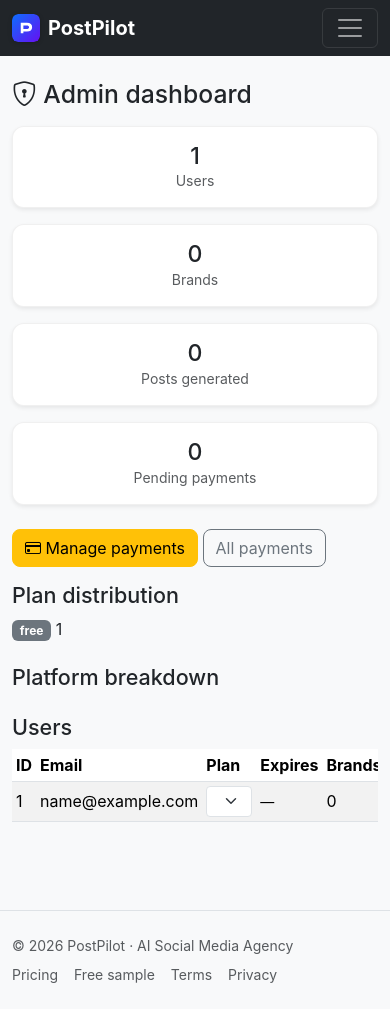
After one commit to byamukamachris687-stack/Postpilot, a Flask app: page /admin in a window 390 px wide. The commit adds this page. Run offline with Flask 3, Linux system fonts and the light colour scheme; the visitor is signed in with stand-in values (Sample User, id 1); data comes from the database, SQL or seed files in the repository; data that the repository does not hold is empty.

Commit message:
Mobile money payments: Airtel/MTN, 14d $2 / 1mo $5 / 2mo $10, admin verification, plan expiry

```diff
--- a/app.py
+++ b/app.py
@@ -31,7 +31,10 @@ def current_user():
     uid = session.get("user_id")
     if not uid:
         return None
-    return db.get_user_by_id(uid)
+    u = db.get_user_by_id(uid)
+    if u:
+        u = db.ensure_plan_active(u)
+    return u
 
 
 def login_required(f):
@@ -41,6 +44,26 @@ def login_required(f):
         if not session.get("user_id"):
             flash("Please log in to continue.", "warning")
             return redirect(url_for("login", next=request.path))
+        return f(*a, **kw)
+    return wrapper
+
+
+def is_admin(user):
+    if not user:
+        return False
+    if user.get("is_admin"):
+        return True
+    return user.get("email", "").lower() in config.ADMIN_EMAILS
+
+
+def admin_required(f):
+    from functools import wraps
+    @wraps(f)
+    def wrapper(*a, **kw):
+        u = current_user()
+        if not u or not is_admin(u):
+            flash("Admin access required.", "danger")
+            return redirect(url_for("index"))
         return f(*a, **kw)
     return wrapper
 
@@ -58,7 +81,7 @@ def posts_remaining(user):
 
 @app.context_processor
 def inject_globals():
-    return {"user": current_user(), "plans": config.PLANS}
+    return {"user": current_user(), "plans": config.PLANS, "config": config}
 
 
 # ---------- public pages ----------
@@ -323,9 +346,9 @@ def billing_checkout():
     if plan not in config.PLANS or plan == "free":
         flash("Invalid plan.", "danger")
         return redirect(url_for("pricing"))
+    # Stripe path (optional, if configured)
     user = current_user()
     price_id = PRICE_IDS.get(plan, "")
-    # Prefer real Stripe Checkout if configured
     if config.STRIPE_SECRET_KEY and price_id:
         try:
             from services.stripe import create_checkout_session
@@ -339,14 +362,41 @@ def billing_checkout():
         except Exception as e:
             flash(f"Checkout error: {e}", "danger")
             return redirect(url_for("pricing"))
-    # Fallback to legacy Payment Link
-    link = config.STRIPE_PAYMENT_LINK
-    if link:
-        sep = "&" if "?" in link else "?"
-        url = f"{link}{sep}client_reference_id={user['id']}&prefilled_email={user['email']}"
-        return redirect(url)
-    flash("Payments not configured yet. Set STRIPE_SECRET_KEY + STRIPE_PRICE_* (or STRIPE_PAYMENT_LINK) in env.", "warning")
-    return redirect(url_for("pricing"))
+    # Mobile money path (primary)
+    return redirect(url_for("billing_pay", plan=plan))
+
+
+@app.route("/billing/pay")
+@login_required
+def billing_pay():
+    plan = request.args.get("plan")
+    if plan not in config.PLANS or plan == "free":
+        flash("Invalid plan.", "danger")
+        return redirect(url_for("pricing"))
+    return render_template("pay.html", plan=plan, planinfo=config.PLANS[plan])
+
+
+@app.route("/billing/submit", methods=["POST"])
+@login_required
+def billing_submit():
+    user = current_user()
+    plan = request.form.get("plan")
+    if plan not in config.PLANS or plan == "free":
+        flash("Invalid plan.", "danger")
+        return redirect(url_for("pricing"))
+    method = request.form.get("method")
+    if method not in ("airtel", "mtn"):
+        flash("Select a payment method.", "danger")
+        return redirect(url_for("billing_pay", plan=plan))
+    phone = request.form.get("phone", "").strip()
+    txn_ref = request.form.get("txn_ref", "").strip()
+    if not txn_ref:
+        flash("Transaction reference is required.", "danger")
+        return redirect(url_for("billing_pay", plan=plan))
+    amount = config.PLANS[plan]["price"]
+    pid = db.create_payment(user["id"], plan, amount, method, phone, txn_ref)
+    flash("Payment submitted! We'll verify and activate your plan within 24 hours.", "success")
+    return redirect(url_for("dashboard"))
 
 
 @app.route("/billing/webhook", methods=["POST"])
@@ -413,6 +463,95 @@ def manual_upgrade():
     return redirect(url_for("dashboard"))
 
 
+# ---------- admin ----------
+@app.route("/admin")
+@login_required
+@admin_required
+def admin():
+    users = db.get_all_users()
+    stats = {
+        "users": db.count_users(),
+        "brands": db.count_brands_total(),
+        "posts": db.count_posts(),
+        "platforms": db.get_platform_stats(),
+    }
+    # plan distribution
+    plan_counts = {}
+    for u in users:
+        plan_counts[u["plan"]] = plan_counts.get(u["plan"], 0) + 1
+    stats["plan_counts"] = plan_counts
+    return render_template("admin.html", users=users, stats=stats, pending_count=db.count_pending_payments())
+
+
+@app.route("/admin/users/<int:uid>/plan", methods=["POST"])
+@login_required
+@admin_required
+def admin_set_plan(uid):
+    plan = request.form.get("plan")
+    if plan in config.PLANS:
+        db.set_user_plan_admin(uid, plan)
+        flash(f"User {uid} plan set to {plan}.", "success")
+    return redirect(url_for("admin"))
+
+
+@app.route("/admin/users/<int:uid>/admin", methods=["POST"])
+@login_required
+@admin_required
+def admin_set_admin(uid):
+    val = request.form.get("is_admin") == "1"
+    db.set_user_admin(uid, val)
+    flash(f"User {uid} admin flag set to {val}.", "success")
+    return redirect(url_for("admin"))
+
+
+@app.route("/admin/users/<int:uid>/delete", methods=["POST"])
+@login_required
+@admin_required
+def admin_delete_user(uid):
+    if uid == current_user()["id"]:
+        flash("You cannot delete your own account.", "danger")
+        return redirect(url_for("admin"))
+    db.delete_user(uid)
+    flash(f"User {uid} deleted.", "warning")
+    return redirect(url_for("admin"))
+
+
+@app.route("/admin/payments")
+@login_required
+@admin_required
+def admin_payments():
+    status = request.args.get("status", "pending")
+    if status == "all":
+        payments = db.get_payments(None)
+    else:
+        payments = db.get_payments(status)
+    return render_template("admin_payments.html", payments=payments, status=status,
+                           pending_count=db.count_pending_payments())
+
+
+@app.route("/admin/payments/<int:pid>/approve", methods=["POST"])
+@login_required
+@admin_required
+def admin_approve_payment(pid):
+    note = request.form.get("note", "").strip()
+    ok = db.approve_payment(pid, current_user()["id"], note)
+    if ok:
+        flash(f"Payment {pid} approved. Plan activated.", "success")
+    else:
+        flash(f"Payment {pid} not found or already processed.", "warning")
+    return redirect(url_for("admin_payments"))
+
+
+@app.route("/admin/payments/<int:pid>/reject", methods=["POST"])
+@login_required
+@admin_required
+def admin_reject_payment(pid):
+    note = request.form.get("note", "").strip()
+    db.reject_payment(pid, current_user()["id"], note)
+    flash(f"Payment {pid} rejected.", "info")
+    return redirect(url_for("admin_payments"))
+
+
 @app.route("/settings")
 @login_required
 def settings():
--- /dev/null
+++ b/templates/admin.html
@@ -0,0 +1,71 @@
+{% extends "base.html" %}
+{% block title %}Admin — PostPilot{% endblock %}
+{% block content %}
+<h2 class="mb-3"><i class="bi bi-shield-lock"></i> Admin dashboard</h2>
+
+<div class="row g-3 mb-4">
+  <div class="col-md-3"><div class="card shadow-sm text-center p-3"><div class="h3 mb-0">{{ stats.users }}</div><div class="small text-muted">Users</div></div></div>
+  <div class="col-md-3"><div class="card shadow-sm text-center p-3"><div class="h3 mb-0">{{ stats.brands }}</div><div class="small text-muted">Brands</div></div></div>
+  <div class="col-md-3"><div class="card shadow-sm text-center p-3"><div class="h3 mb-0">{{ stats.posts }}</div><div class="small text-muted">Posts generated</div></div></div>
+  <div class="col-md-3"><div class="card shadow-sm text-center p-3"><div class="h3 mb-0">{{ pending_count if pending_count is defined else 0 }}</div><div class="small text-muted">Pending payments</div></div></div>
+</div>
+
+<div class="mb-3">
+  <a href="{{ url_for('admin_payments') }}" class="btn btn-warning"><i class="bi bi-credit-card"></i> Manage payments</a>
+  <a href="{{ url_for('admin_payments', status='all') }}" class="btn btn-outline-secondary">All payments</a>
+</div>
+
+<h4>Plan distribution</h4>
+<ul class="list-inline mb-4">
+  {% for plan, n in stats.plan_counts.items() %}
+  <li class="list-inline-item me-3"><span class="badge bg-secondary">{{ plan }}</span> {{ n }}</li>
+  {% endfor %}
+</ul>
+
+<h4>Platform breakdown</h4>
+<ul class="list-inline mb-4">
+  {% for plat, n in stats.platforms.items() %}
+  <li class="list-inline-item me-3">{{ plat|capitalize }}: {{ n }}</li>
+  {% endfor %}
+</ul>
+
+<h4>Users</h4>
+<div class="table-responsive">
+<table class="table table-sm table-striped align-middle">
+  <thead><tr><th>ID</th><th>Email</th><th>Plan</th><th>Expires</th><th>Brands</th><th>Posts</th><th>Admin</th><th>Actions</th></tr></thead>
+  <tbody>
+  {% for u in users %}
+  <tr>
+    <td>{{ u.id }}</td>
+    <td>{{ u.email }}</td>
+    <td>
+      <form method="POST" action="{{ url_for('admin_set_plan', uid=u.id) }}" class="d-inline">
+        <select name="plan" class="form-select form-select-sm" onchange="this.form.submit()">
+          {% for key in plans %}<option value="{{ key }}" {% if key==u.plan %}selected{% endif %}>{{ key }}</option>{% endfor %}
+        </select>
+      </form>
+    </td>
+    <td class="small">{{ u.plan_expires_at or '—' }}</td>
+    <td>{{ u.brand_count }}</td>
+    <td>{{ u.post_count }}</td>
+    <td>
+      <form method="POST" action="{{ url_for('admin_set_admin', uid=u.id) }}" class="d-inline">
+        <input type="hidden" name="is_admin" value="{{ '0' if u.is_admin else '1' }}">
+        <button class="btn btn-sm {% if u.is_admin %}btn-warning{% else %}btn-outline-secondary{% endif %}">
+          {% if u.is_admin %}Yes{% else %}No{% endif %}
+        </button>
+      </form>
+    </td>
+    <td>
+      {% if u.id != user.id %}
+      <form method="POST" action="{{ url_for('admin_delete_user', uid=u.id) }}" onsubmit="return confirm('Delete user and all data?')" class="d-inline">
+        <button class="btn btn-sm btn-outline-danger"><i class="bi bi-trash"></i></button>
+      </form>
+      {% endif %}
+    </td>
+  </tr>
+  {% endfor %}
+  </tbody>
+</table>
+</div>
+{% endblock %}
--- a/templates/base.html
+++ b/templates/base.html
@@ -30,6 +30,9 @@
         <li class="nav-item"><a class="nav-link" href="{{ url_for('dashboard') }}">Dashboard</a></li>
         <li class="nav-item"><a class="nav-link" href="{{ url_for('generate') }}">Generate</a></li>
         <li class="nav-item"><a class="nav-link" href="{{ url_for('brands') }}">Brands</a></li>
+        {% if user.is_admin or user.email in (config.ADMIN_EMAILS if config else []) %}
+        <li class="nav-item"><a class="nav-link text-warning" href="{{ url_for('admin') }}"><i class="bi bi-shield-lock"></i> Admin</a></li>
+        {% endif %}
         {% endif %}
         <li class="nav-item"><a class="nav-link" href="{{ url_for('pricing') }}">Pricing</a></li>
       </ul>
--- a/templates/index.html
+++ b/templates/index.html
@@ -31,7 +31,7 @@
   <div class="col-md-4">
     <div class="card h-100 shadow-sm"><div class="card-body">
       <h5><i class="bi bi-graph-up text-success"></i> Built to sell</h5>
-      <p class="text-muted">Free tier drives signups; paid tiers at $29–$199/mo. ~52 customers = $50/day.</p>
+      <p class="text-muted">Free tier drives signups; paid plans $2–$10. Mobile money (Airtel/MTN). ~300 subscribers = $50/day, or 6 managed clients.</p>
     </div></div>
   </div>
 </div>
```
Also changed, not shown: OUTREACH.md (+3 -1 lines), config.py (+11 -5 lines), services/db.py (+187 -2 lines), templates/admin_payments.html (added, +50 -0 lines), templates/pay.html (added, +64 -0 lines), templates/pricing.html (+24 -12 lines), README.md.
